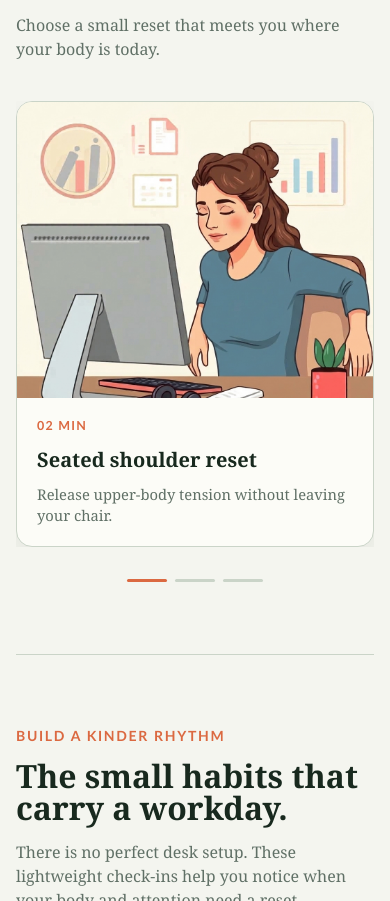
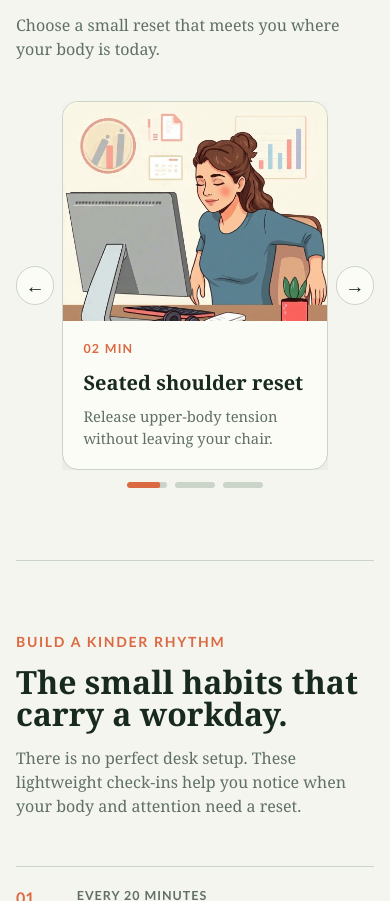
Before and after one commit to SvitlanaG/rsschool-landing-page, a website built with webpack: page src/index.html in a window 390 px wide. Shown: the part 1309-2210 px from the top of the page. Built offline with nearby package versions, Linux system fonts and the light colour scheme.

Commit message:
feat: implement carousel anf progress bar

```diff
--- a/src/index.js
+++ b/src/index.js
@@ -15,6 +15,9 @@ const labels = {
     habits: "Healthy habits",
     about: "How it works",
     catalog: "Catalog",
+    previousExercise: "Previous exercise",
+    nextExercise: "Next exercise",
+    showExercise: "Show exercise",
     menuOpen: "Open navigation menu",
     menuClose: "Close navigation menu",
     theme: "Toggle color theme",
@@ -36,7 +39,10 @@ const labels = {
     habits: "Gesunde Gewohnheiten",
     about: "So funktioniert es",
     catalog: "Katalog",
-    menuOpen: "Navigation offnen",
+    previousExercise: "Vorherige Übung",
+    nextExercise: "Nächste Übung",
+    showExercise: "Übung anzeigen",
+    menuOpen: "Navigation öffnen",
     menuClose: "Navigation schließen",
     theme: "Farbschema wechseln",
     language: "Sprache",
@@ -59,6 +65,9 @@ const labels = {
     habits: "Здорові звички",
     about: "Як це працює",
     catalog: "Каталог",
+    previousExercise: "Попередня вправа",
+    nextExercise: "Наступна вправа",
+    showExercise: "Показати вправу",
     menuOpen: "Відкрити меню навігації",
     menuClose: "Закрити меню навігації",
     theme: "Змінити кольорову тему",
@@ -82,6 +91,9 @@ const labels = {
     habits: "Здоровые привычки",
     about: "Как это работает",
     catalog: "Каталог",
+    previousExercise: "Предыдущее упражнение",
+    nextExercise: "Следующее упражнение",
+    showExercise: "Показать упражнение",
     menuOpen: "Открыть меню навигации",
     menuClose: "Закрыть меню навигации",
     theme: "Переключить тему",
@@ -580,16 +592,20 @@ function pageContent() {
             <div><p class="eyebrow" data-label="featuredEyebrow">Start here</p><h2 id="featured-title" data-label="featuredTitle">Three breaks worth making time for.</h2></div>
             <p data-label="featuredText">Choose a small reset that meets you where your body is today.</p>
           </div>
-          <div class="exercise-carousel" aria-label="Featured exercises">
-            <button class="carousel-button" type="button" aria-label="Previous exercise" disabled>←</button>
-            <div class="exercise-carousel__track">
-              <article class="exercise-card"><img src="${heroImageShoulder}" alt="Desk worker stretching their shoulders" /><div><p data-label="stretchTime">02 min</p><h3 data-label="stretchTitle">Seated shoulder reset</h3><span data-label="stretchText">Release upper-body tension without leaving your chair.</span></div></article>
-              <article class="exercise-card"><img src="${heroImageDistance}" alt="Desk worker taking an eye break" /><div><p data-label="eyeTime">01 min</p><h3 data-label="eyeTitle">20-second distance gaze</h3><span data-label="eyeText">Give focused eyes a brief change of scenery.</span></div></article>
-              <article class="exercise-card"><img src="${heroImageFingerFlow}" alt="Desk worker resting their hands" /><div><p data-label="wristTime">03 min</p><h3 data-label="wristTitle">Wrist and finger flow</h3><span data-label="wristText">Ease the small muscles that work alongside your keyboard.</span></div></article>
+          <div class="exercise-carousel" role="region" aria-roledescription="carousel" aria-label="Featured exercises">
+            <button class="carousel-button" type="button" data-carousel-direction="previous" aria-label="Previous exercise" aria-controls="featured-exercises-track">←</button>
+            <div class="exercise-carousel__track" id="featured-exercises-track" aria-live="polite">
+              <article class="exercise-card is-active" aria-hidden="false"><img src="${heroImageShoulder}" alt="Desk worker stretching their shoulders" /><div><p data-label="stretchTime">02 min</p><h3 data-label="stretchTitle">Seated shoulder reset</h3><span data-label="stretchText">Release upper-body tension without leaving your chair.</span></div></article>
+              <article class="exercise-card" aria-hidden="true"><img src="${heroImageDistance}" alt="Desk worker taking an eye break" /><div><p data-label="eyeTime">01 min</p><h3 data-label="eyeTitle">20-second distance gaze</h3><span data-label="eyeText">Give focused eyes a brief change of scenery.</span></div></article>
+              <article class="exercise-card" aria-hidden="true"><img src="${heroImageFingerFlow}" alt="Desk worker resting their hands" /><div><p data-label="wristTime">03 min</p><h3 data-label="wristTitle">Wrist and finger flow</h3><span data-label="wristText">Ease the small muscles that work alongside your keyboard.</span></div></article>
             </div>
-            <button class="carousel-button" type="button" aria-label="Next exercise">→</button>
+            <button class="carousel-button" type="button" data-carousel-direction="next" aria-label="Next exercise" aria-controls="featured-exercises-track">→</button>
           </div>
-          <div class="carousel-progress" aria-hidden="true"><span class="is-active"></span><span></span><span></span></div>
+          <div class="carousel-progress" aria-label="Choose an exercise">
+            <button class="is-active" type="button" aria-current="true" aria-label="Show exercise 1" aria-controls="featured-exercises-track"></button>
+            <button type="button" aria-current="false" aria-label="Show exercise 2" aria-controls="featured-exercises-track"></button>
+            <button type="button" aria-current="false" aria-label="Show exercise 3" aria-controls="featured-exercises-track"></button>
+          </div>
         </section>
         <section class="habits" id="habits" aria-labelledby="habits-title">
           <div class="habits__intro">
@@ -707,6 +723,102 @@ currentLanguage = initialLanguage;
 applyLanguage(initialLanguage);
 setMenuOpen(false);
 
+function setupExerciseCarousel() {
+  const carousel = document.querySelector(".exercise-carousel");
+  if (!carousel) return null;
+
+  const slides = [...carousel.querySelectorAll(".exercise-card")];
+  const progressButtons = [...document.querySelectorAll(".carousel-progress button")];
+  const previousButton = carousel.querySelector('[data-carousel-direction="previous"]');
+  const nextButton = carousel.querySelector('[data-carousel-direction="next"]');
+  let activeIndex = 0;
+  let rotationTimer;
+  let animationTimer;
+
+  function updateCarouselLabels(language) {
+    previousButton.setAttribute("aria-label", labels[language].previousExercise);
+    nextButton.setAttribute("aria-label", labels[language].nextExercise);
+    progressButtons.forEach((button, index) => {
+      button.setAttribute("aria-label", `${labels[language].showExercise} ${index + 1}`);
+    });
+  }
+
+  function showSlide(nextIndex, direction) {
+    if (nextIndex === activeIndex) return;
+
+    window.clearTimeout(animationTimer);
+    const currentSlide = slides[activeIndex];
+    const nextSlide = slides[nextIndex];
+    currentSlide.classList.remove("is-active", "slide-from-next", "slide-from-previous");
+    currentSlide.setAttribute("aria-hidden", "true");
+    nextSlide.classList.add("is-active", direction === "next" ? "slide-from-next" : "slide-from-previous");
+    nextSlide.setAttribute("aria-hidden", "false");
+    activeIndex = nextIndex;
+
+    progressButtons.forEach((button, index) => {
+      const isActive = index === activeIndex;
+      button.classList.toggle("is-active", isActive);
+      button.setAttribute("aria-current", String(isActive));
+    });
+
+    animationTimer = window.setTimeout(() => {
+      nextSlide.classList.remove("slide-from-next", "slide-from-previous");
+    }, 320);
+  }
+
+  function showNext() {
+    showSlide((activeIndex + 1) % slides.length, "next");
+  }
+
+  function showPrevious() {
+    showSlide((activeIndex - 1 + slides.length) % slides.length, "previous");
+  }
+
+  function stopRotation() {
+    window.clearInterval(rotationTimer);
+    rotationTimer = undefined;
+  }
+
+  function startRotation() {
+    stopRotation();
+    const activeProgress = progressButtons[activeIndex];
+    activeProgress.classList.remove("is-active");
+    void activeProgress.offsetWidth;
+    activeProgress.classList.add("is-active");
+    if (!document.hidden) {
+      rotationTimer = window.setInterval(showNext, 6000);
+    }
+  }
+
+  previousButton.addEventListener("click", () => {
+    showPrevious();
+    startRotation();
+  });
+  nextButton.addEventListener("click", () => {
+    showNext();
+    startRotation();
+  });
+  progressButtons.forEach((button, index) => {
+    button.addEventListener("click", () => {
+      showSlide(index, index > activeIndex ? "next" : "previous");
+      startRotation();
+    });
+  });
+
+  document.addEventListener("visibilitychange", () => {
+    if (document.hidden) stopRotation();
+    else startRotation();
+  });
+
+  return { updateCarouselLabels, startRotation };
+}
+
+const exerciseCarousel = setupExerciseCarousel();
+if (exerciseCarousel) {
+  exerciseCarousel.updateCarouselLabels(initialLanguage);
+  exerciseCarousel.startRotation();
+}
+
 document.querySelector(".theme-toggle").addEventListener("click", () => {
   applyTheme(
     document.documentElement.dataset.theme === "dark" ? "light" : "dark",
@@ -718,5 +830,6 @@ languageSelect.addEventListener("change", (event) => {
   localStorage.setItem(LANGUAGE_KEY, language);
   currentLanguage = language;
   applyLanguage(language);
+  if (exerciseCarousel) exerciseCarousel.updateCarouselLabels(language);
   setMenuOpen(menuToggle.getAttribute("aria-expanded") === "true");
 });
--- a/src/styles/_layout.scss
+++ b/src/styles/_layout.scss
@@ -312,10 +312,14 @@ h1 {
 }
 .exercise-carousel__track {
   display: grid;
-  grid-template-columns: repeat(3, minmax(0, 1fr));
-  gap: 1.25rem;
+  min-width: 0;
+  overflow: hidden;
 }
 .exercise-card {
+  display: none;
+  grid-area: 1 / 1;
+  width: min(100%, 42rem);
+  justify-self: center;
   overflow: hidden;
   border: 1px solid var(--line);
   border-radius: 1rem;
@@ -324,6 +328,33 @@ h1 {
   transition:
     transform 180ms ease,
     box-shadow 180ms ease;
+}
+.exercise-card.is-active {
+  display: block;
+}
+.exercise-card.slide-from-next {
+  animation: exercise-slide-from-next 280ms ease-out;
+}
+.exercise-card.slide-from-previous {
+  animation: exercise-slide-from-previous 280ms ease-out;
+}
+@keyframes exercise-slide-from-next {
+  from { opacity: 0.35; transform: translateX(1.5rem); }
+  to { opacity: 1; transform: translateX(0); }
+}
+@keyframes exercise-slide-from-previous {
+  from { opacity: 0.35; transform: translateX(-1.5rem); }
+  to { opacity: 1; transform: translateX(0); }
+}
+@media (prefers-reduced-motion: reduce) {
+  .exercise-card.slide-from-next,
+  .exercise-card.slide-from-previous,
+  .carousel-progress button.is-active::after {
+    animation: none;
+  }
+  .carousel-progress button.is-active::after {
+    transform: scaleX(1);
+  }
 }
 .exercise-card:hover {
   transform: translateY(-0.35rem);
@@ -393,16 +424,37 @@ h1 {
   display: flex;
   justify-content: center;
   gap: 0.5rem;
-  margin-top: 2rem;
+  margin-top: 0.75rem;
 }
-.carousel-progress span {
+.carousel-progress button {
+  position: relative;
   width: 2.5rem;
-  height: 0.2rem;
+  height: 0.35rem;
+  overflow: hidden;
+  border: 0;
   border-radius: 2rem;
+  padding: 0;
   background: var(--line);
+  cursor: pointer;
 }
-.carousel-progress .is-active {
+.carousel-progress button::after {
+  position: absolute;
+  inset: 0;
+  border-radius: inherit;
   background: var(--accent);
+  content: "";
+  transform: scaleX(0);
+  transform-origin: left center;
+}
+.carousel-progress button.is-active::after {
+  animation: carousel-progress-fill 6s linear forwards;
+}
+@keyframes carousel-progress-fill {
+  to { transform: scaleX(1); }
+}
+.carousel-progress button:focus-visible {
+  outline: 2px solid var(--accent);
+  outline-offset: 3px;
 }
 
 .habits {
@@ -755,14 +807,15 @@ h1 {
     margin-top: 1rem;
   }
   .exercise-carousel {
-    display: block;
+    grid-template-columns: auto minmax(0, 1fr) auto;
+    gap: 0.5rem;
   }
   .exercise-carousel__track {
-    grid-template-columns: repeat(3, minmax(15rem, 1fr));
-    overflow: hidden;
+    min-width: 0;
   }
   .carousel-button {
-    display: none;
+    width: 2.4rem;
+    height: 2.4rem;
   }
 
   .habits {
@@ -842,12 +895,6 @@ h1 {
   .featured {
     width: min(100% - 2rem, 76rem);
   }
-  .exercise-carousel__track {
-    grid-template-columns: 1fr;
-  }
-  .exercise-card:not(:first-child) {
-    display: none;
-  }
 
   .habits {
     width: min(100% - 2rem, 76rem);
```
